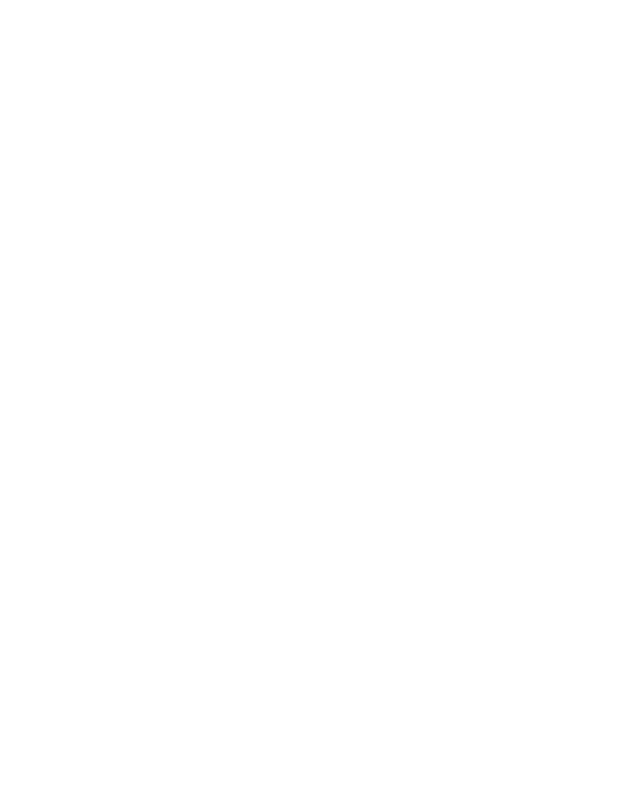
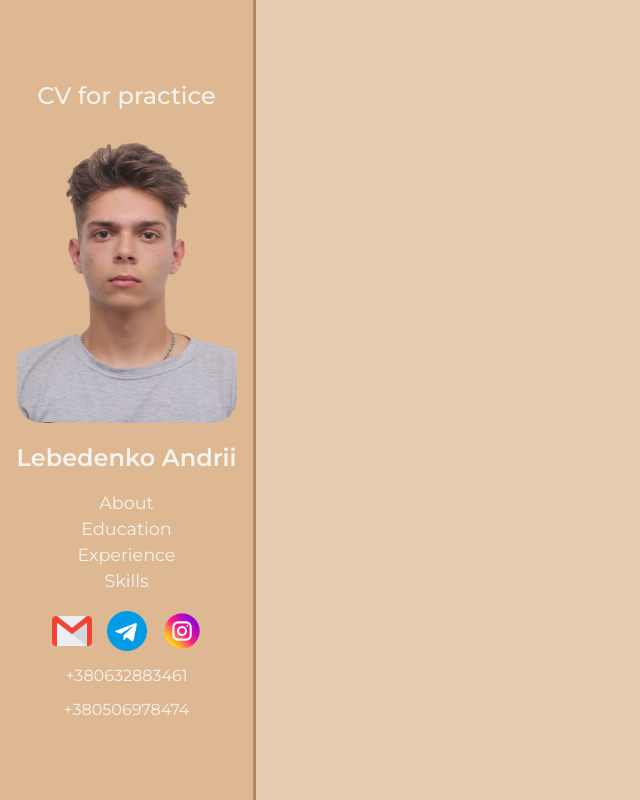
Before and after one commit to LebedenkoAndrii/CV, a plain HTML site: page index.html in a window 1280 px wide. Shown: the whole page, without its empty margins (0-640 px from the left). Drawn offline with Linux system fonts and the light colour scheme.

Commit message:
added sidebar

```diff
--- a/CSS/index.css
+++ b/CSS/index.css
@@ -0,0 +1,117 @@
+@import url("https://fonts.googleapis.com/css2?family=Montserrat:ital,wght@0,300;0,400;0,500;0,600;0,700;1,400&display=swap");
+/* font-family: 'Montserrat', sans-serif; */
+
+body {
+  display: flex;
+  flex-direction: row;
+
+  font-family: "Montserrat", sans-serif;
+  background-color: #e6ccb2;
+}
+
+/* ASIDE */
+
+.aside {
+  width: 20%;
+  height: 100vh;
+  padding: 10px;
+  border-right: 3px solid #b08968;
+
+  display: flex;
+  flex-direction: column;
+  justify-content: center;
+  align-items: center;
+  gap: 20px;
+
+  background-color: #ddb892;
+}
+.aside-title {
+  font-size: 1.5rem;
+  font-weight: 500;
+  color: #f4f3ee;
+}
+.aside-photo {
+  width: 220px;
+  border-radius: 25px;
+}
+.fullname {
+  font-size: 1.5rem;
+  font-weight: 600;
+  color: #f4f3ee;
+}
+.nav-list {
+  display: flex;
+  flex-direction: column;
+  gap: 5px;
+  align-items: center;
+}
+.nav-link {
+  color: #f4f3ee;
+  transition: all 0.2s ease-in-out;
+}
+.nav-link:hover {
+  color: #b08968;
+  transform: scale(1.1);
+}
+.nav-item {
+  font-size: 1.1rem;
+}
+.aside-social {
+  display: flex;
+  flex-direction: column;
+  align-items: center;
+  gap: 15px;
+}
+.socials {
+  display: flex;
+  flex-direction: row;
+  gap: 15px;
+}
+.social-link {
+  color: #f4f3ee;
+}
+.e-mail {
+  width: 40px;
+}
+.telegram {
+  width: 40px;
+}
+.instagram {
+  width: 40px;
+}
+.phone-number {
+  font-size: 1rem;
+  color: #f4f3ee;
+}
+/* CONTAINER */
+
+.container {
+  height: 100%;
+  width: 80%;
+}
+
+/* MAIN */
+
+.main {
+}
+
+/* ABOUT */
+
+.about {
+}
+
+/* EDUCATION */
+
+.education {
+}
+
+/* EXPERIENCE */
+
+.experience {
+}
+
+/* SKILLS */
+
+.skills {
+}
+/* FOOTER */
--- a/index.html
+++ b/index.html
@@ -9,6 +9,59 @@
     <title>CV for practice</title>
   </head>
   <body>
+    <aside class="aside">
+      <h1 class="aside-title">CV for practice</h1>
+      <img
+        class="aside-photo"
+        src="./assets/photo/my-photo.png"
+        alt="my-photo"
+      />
+      <h2 class="fullname">Lebedenko Andrii</h2>
+      <nav class="nav">
+        <ul class="nav-list">
+          <a class="nav-link" href="#!"><li class="nav-item">About</li></a>
+          <a class="nav-link" href="#!"><li class="nav-item">Education</li></a>
+          <a class="nav-link" href="#!"><li class="nav-item">Experience</li></a>
+          <a class="nav-link" href="#!"><li class="nav-item">Skills</li></a>
+        </ul>
+      </nav>
+      <div class="aside-social">
+        <div class="socials">
+          <a class="social-link" href="mailto:lebedenko1928@gmail.com"
+            ><img
+              class="e-mail"
+              src="./assets/social-icons/gmail.png"
+              alt="mail"
+          /></a>
+          <a class="social-link" href="https://t.me/andrii_228" target="_blank"
+            ><img
+              class="telegram"
+              src="./assets/social-icons/telegram.png"
+              alt="telegram"
+          /></a>
+          <a
+            class="social-link"
+            href="https://www.instagram.com/eeeeeendriuuuu/"
+            target="_blank"
+            ><img
+              class="instagram"
+              src="./assets/social-icons/instagram.png"
+              alt="instagram"
+          /></a>
+        </div>
+        <p class="phone-number">+380632883461</p>
+        <p class="phone-number">+380506978474</p>
+      </div>
+    </aside>
+    <div class="container">
+      <main class="main">
+        <section class="about"></section>
+        <section class="education"></section>
+        <section class="experience"></section>
+        <section class="skills"></section>
+      </main>
+    </div>
+
     <script src="./src/script.js"></script>
   </body>
 </html>
```
Also changed, not shown: assets/photo/my-photo.png (added), assets/social-icons/gmail.png (added), assets/social-icons/instagram.png (added), assets/social-icons/telegram.png (added).
